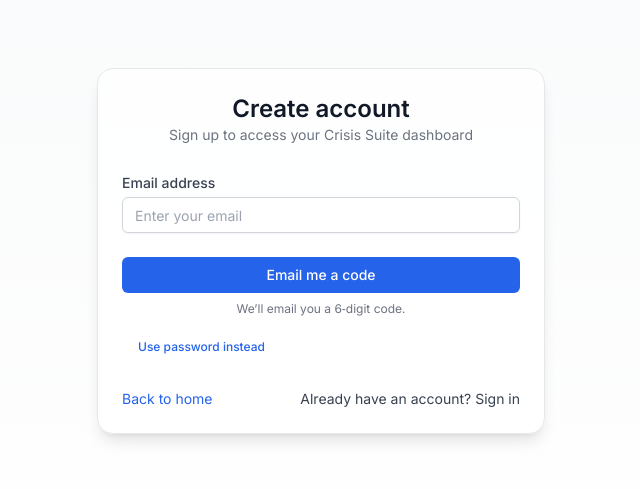
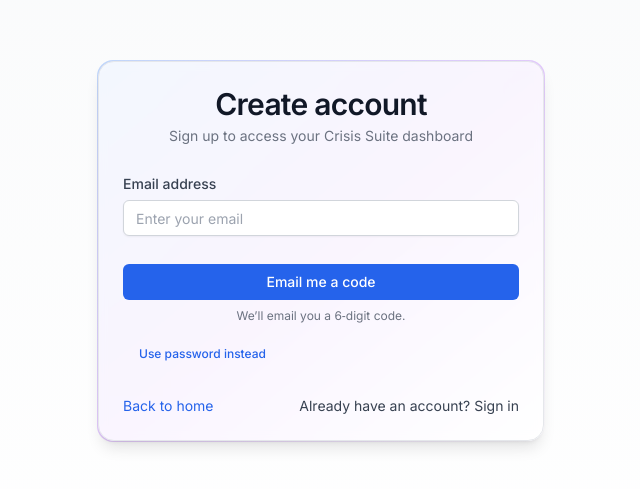
Before and after one commit to SamuelPicasse/MVP-crisis-suite, a Next.js app in the folder apps/web/: page /signup in a window 1280 px wide. Shown: the part 149-638 px from the top of the page, without its empty margins (319-959 px from the left). Built offline with nearby package versions, Linux system fonts and the light colour scheme.

Commit message:
Auth UI (shadcn): add soft gradient borders to auth Cards and adjust typography/spacing for stronger hierarchy on login/signup

```diff
--- a/apps/web/src/app/login/page.tsx
+++ b/apps/web/src/app/login/page.tsx
@@ -140,13 +140,14 @@
   return (
     <div className="min-h-screen bg-gradient-to-b from-gray-50 to-white flex items-center justify-center px-4 py-8">
       <div className="w-full max-w-md">
-        <Card>
+        <div className="rounded-2xl p-[1px] bg-gradient-to-br from-blue-500/30 via-purple-500/30 to-transparent">
+          <Card className="rounded-2xl">
           <CardHeader>
-            <CardTitle className="text-center">Sign in</CardTitle>
-            <CardDescription className="text-center">Access your Crisis Suite</CardDescription>
+            <CardTitle className="text-center text-3xl font-semibold tracking-tight text-gray-900">Sign in</CardTitle>
+            <CardDescription className="text-center text-gray-500 mt-1">Access your Crisis Suite</CardDescription>
           </CardHeader>
           <CardContent>
-            <form className="space-y-6" onSubmit={handleLogin}>
+            <form className="space-y-7" onSubmit={handleLogin}>
           {error && (
             <div className="bg-red-50 border border-red-200 text-red-600 px-4 py-3 rounded">
               {error}
@@ -158,9 +159,9 @@
             </div>
           )}
 
-          <div className="space-y-4">
+          <div className="space-y-5">
             <div>
-              <Label htmlFor="email" className="block text-sm font-medium text-gray-700">Email address</Label>
+              <Label htmlFor="email" className="block text-sm font-medium text-gray-700 mb-1.5">Email address</Label>
               <Input
                 id="email"
                 name="email"
@@ -170,12 +171,12 @@
                 value={email}
                 onChange={(e) => setEmail(e.target.value)}
                 placeholder="Enter your email"
-                className="mt-1"
+                className="mt-1.5"
               />
             </div>
             {showPassword && (
               <div>
-                <Label htmlFor="password" className="block text-sm font-medium text-gray-700">Password</Label>
+                <Label htmlFor="password" className="block text-sm font-medium text-gray-700 mb-1.5">Password</Label>
                 <Input
                   ref={passwordRef}
                   id="password"
@@ -186,7 +187,7 @@
                   value={password}
                   onChange={(e) => setPassword(e.target.value)}
                   placeholder="Enter your password"
-                  className="mt-1"
+                  className="mt-1.5"
                 />
               </div>
             )}
@@ -260,7 +261,8 @@
               </Button>
             </div>
           </CardFooter>
-        </Card>
+          </Card>
+        </div>
       </div>
     </div>
   );
--- a/apps/web/src/app/signup/page.tsx
+++ b/apps/web/src/app/signup/page.tsx
@@ -159,13 +159,14 @@
   return (
     <div className="min-h-screen bg-gradient-to-b from-gray-50 to-white flex items-center justify-center px-4 py-8">
       <div className="w-full max-w-md">
-        <Card>
+        <div className="rounded-2xl p-[1px] bg-gradient-to-br from-blue-500/30 via-purple-500/30 to-transparent">
+          <Card className="rounded-2xl">
           <CardHeader>
-            <CardTitle className="text-center">Create account</CardTitle>
-            <CardDescription className="text-center">Sign up to access your Crisis Suite dashboard</CardDescription>
+            <CardTitle className="text-center text-3xl font-semibold tracking-tight text-gray-900">Create account</CardTitle>
+            <CardDescription className="text-center text-gray-500 mt-1">Sign up to access your Crisis Suite dashboard</CardDescription>
           </CardHeader>
           <CardContent>
-            <form className="space-y-6" onSubmit={handleSignup}>
+            <form className="space-y-7" onSubmit={handleSignup}>
           {error && (
             <div className="bg-red-50 border border-red-200 text-red-600 px-4 py-3 rounded">
               {error}
@@ -177,9 +178,9 @@
             </div>
           )}
 
-          <div className="space-y-4">
+          <div className="space-y-5">
             <div>
-              <Label htmlFor="email" className="block text-sm font-medium text-gray-700">Email address</Label>
+              <Label htmlFor="email" className="block text-sm font-medium text-gray-700 mb-1.5">Email address</Label>
               <Input
                 id="email"
                 name="email"
@@ -189,13 +190,13 @@
                 value={email}
                 onChange={(e) => setEmail(e.target.value)}
                 placeholder="Enter your email"
-                className="mt-1"
+                className="mt-1.5"
               />
             </div>
 
             {showPassword && (
               <div>
-                <Label htmlFor="password" className="block text-sm font-medium text-gray-700">Password</Label>
+                <Label htmlFor="password" className="block text-sm font-medium text-gray-700 mb-1.5">Password</Label>
                 <Input
                   ref={passwordRef}
                   id="password"
@@ -206,7 +207,7 @@
                   value={password}
                   onChange={(e) => setPassword(e.target.value)}
                   placeholder="Create a password"
-                  className="mt-1"
+                  className="mt-1.5"
                 />
               </div>
             )}
@@ -274,7 +275,8 @@
               </Link>
             </div>
           </CardFooter>
-        </Card>
+          </Card>
+        </div>
       </div>
     </div>
   );
```
